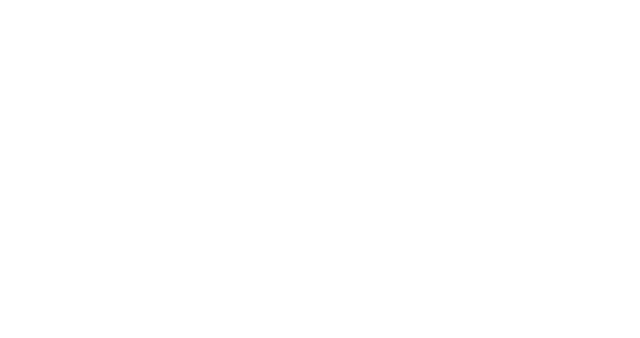
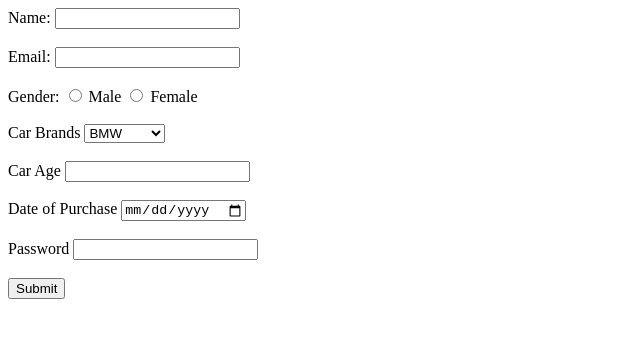
Before and after one commit to acciojob/car-insurance-form-tarun8053, a website: page main.html in a window 1280 px wide. Shown: the whole page, without its empty margins (0-640 px from the left). Drawn offline with Linux system fonts and the light colour scheme.

Commit message:
created a submission

```diff
--- a/main.html
+++ b/main.html
@@ -8,6 +8,42 @@
 
 <body>
 	<!-- the entire body must be written by student -->
+	<form>
+		<lable for="name">Name:</lable>
+		<input type="text" id="name" required>
+		<br><br>
+
+			<lable for="email">Email:</lable>
+		<input type="email" id="email" required>
+		<br><br>
+
+
+		<label>Gender:</label>
+    <input type="radio" id="male" name="gender" value="male" required>
+    <label for="male">Male</label>
+    <input type="radio" id="female" name="gender" value="female" required>
+    <label for="female">Female</label>
+    <br><br>
+		<label for="car">Car Brands</label>
+		<select id="cars" >
+			<option>BMW</option>
+			<option>Audi</option>
+			<option>Mercedez</option>
+		</select>
+		<br><br>
+		<label id="carage">Car Age</label>
+		<input type="number" id="carage" required>
+		<br><br>
+
+		<label for="dop">Date of Purchase</label>
+		<input type="date" id="dop" required>
+		<br><br>
+
+		<label for="password">Password</label>
+		<input type="password" id="password" required>
+		<br><br>
+		 <button type="submit">Submit</button>
+	</form>
     <script type="text/javascript" src="./script.js">
 </script>
 
```
